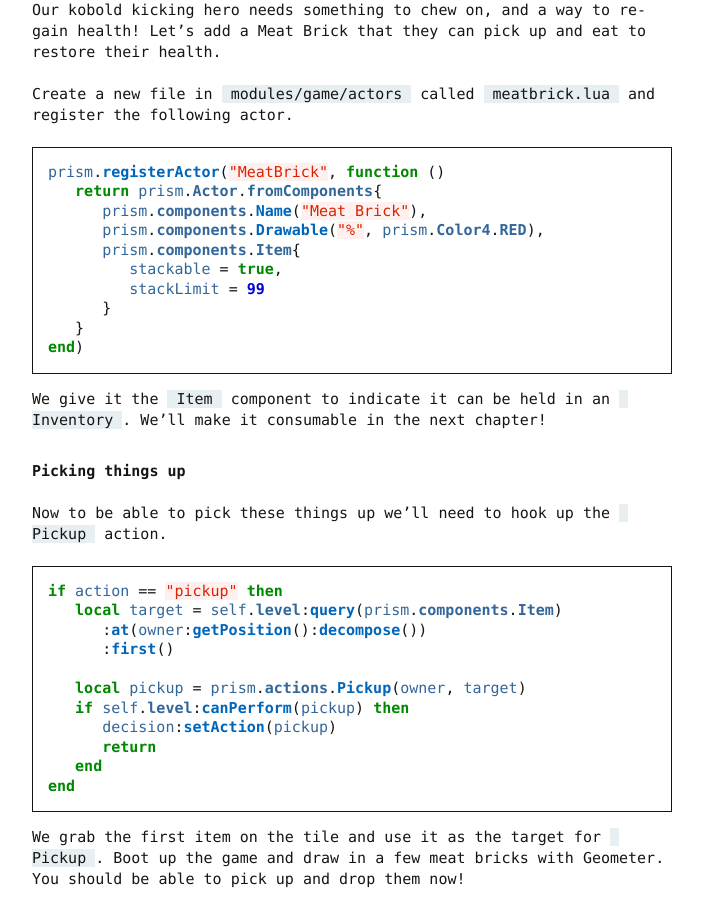
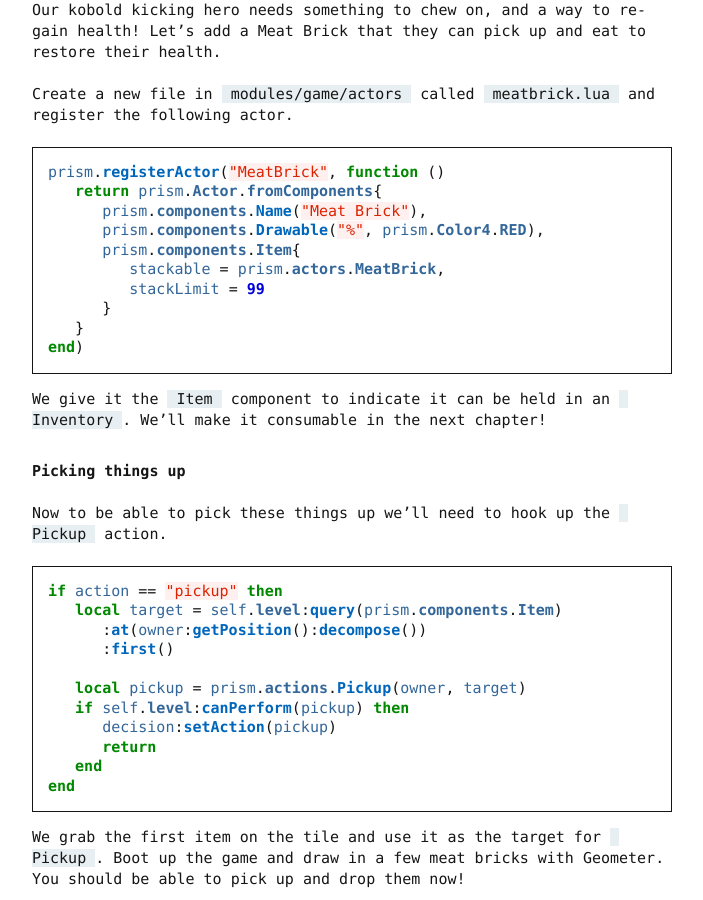
Before and after one commit to drewww/prism, a Sphinx documentation site: the page built from docs/source/making-a-roguelike/part10.rst, in a window 1280 px wide and 900 px high, scrolled down 3701 px. Shown: the whole window, without its empty margins (438-1141 px from the left). Built offline with Sphinx 7.4.7, drawn with Linux system fonts in a browser that asks for light colours; pages that are not in the unit, such as notebooks, are missing from menus; cross-references to code outside the pages are shown as plain code.

Commit message:
Fixed small issue in part10.

```diff
--- a/docs/source/making-a-roguelike/part10.rst
+++ b/docs/source/making-a-roguelike/part10.rst
@@ -261,7 +261,7 @@ Create a new file in ``modules/game/actors`` called ``meatbrick.lua`` and regist
          prism.components.Name("Meat Brick"),
          prism.components.Drawable("%", prism.Color4.RED),
          prism.components.Item{
-            stackable = true,
+            stackable = prism.actors.MeatBrick,
             stackLimit = 99
          }
       }
```
